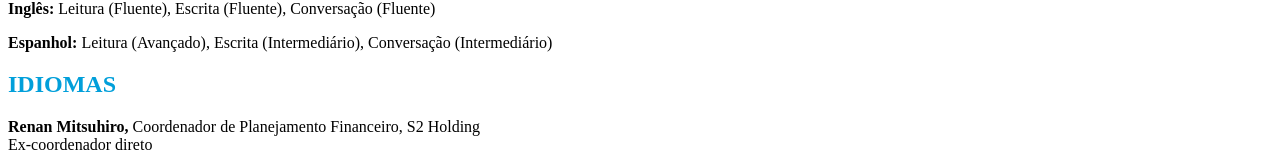
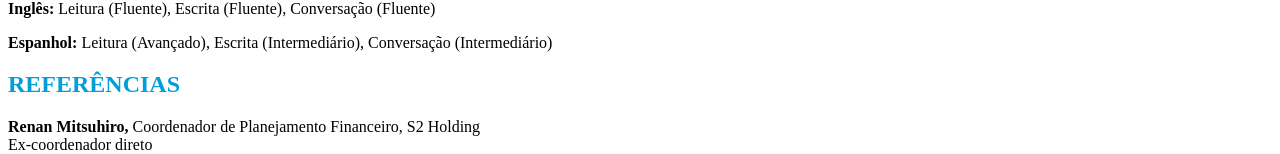
Before and after one commit to lzrodrigo/luiz_carvalho_cv, a plain HTML site: page index.html in a window 1280 px wide. Shown: the part 1854-2008 px from the top of the page. Drawn offline with Linux system fonts and the light colour scheme.

Commit message:
Update index.html

```diff
--- a/index.html
+++ b/index.html
@@ -101,7 +101,7 @@
     <h2 style="color:rgb(1, 159, 218);">IDIOMAS</h2>
     <p><b>Inglês: </b>Leitura (Fluente), Escrita (Fluente), Conversação (Fluente)</p>
     <p><b>Espanhol: </b>Leitura (Avançado), Escrita (Intermediário), Conversação (Intermediário)</p>
-    <h2 style="color:rgb(1, 159, 218);"><h2 style="color:rgb(1, 159, 218);">IDIOMAS</h2></h2>
+    <h2 style="color:rgb(1, 159, 218);"><h2 style="color:rgb(1, 159, 218);">REFERÊNCIAS</h2></h2>
     <p><b>Renan Mitsuhiro, </b>Coordenador de Planejamento Financeiro, S2 Holding <br>Ex-coordenador direto <br>(21) 99348-7238 </p>
     <p><b>Thiago Souza, </b>Especialista de Planejamento Financeiro, S2 Holding <br>Ex-superior direto <br>(21) 99999-8281 </p>
 </body>
```
